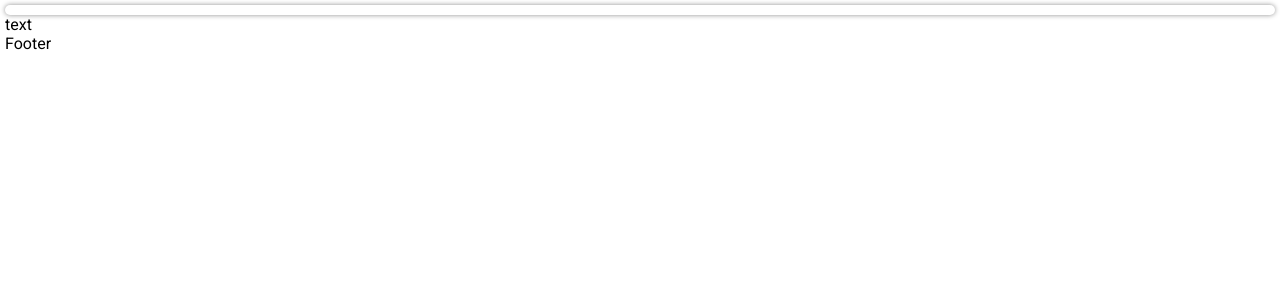
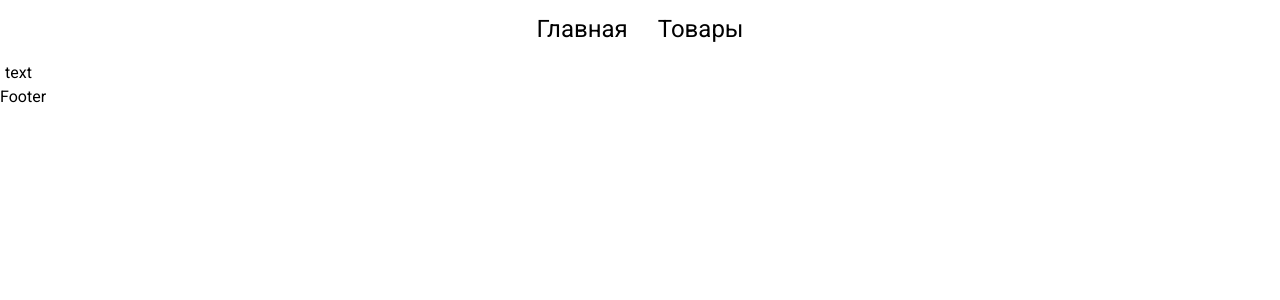
Before and after one commit to Arteminariy/sneakers, a Next.js app in the folder client/: page / in a window 1280 px wide. Shown: the top 300 px of the page. Built offline with nearby package versions, Linux system fonts and the light colour scheme.

Commit message:
Сделал header

```diff
--- a/client/app/globals.scss
+++ b/client/app/globals.scss
@@ -3,8 +3,14 @@
 	padding: 0;
 	margin: 0;
 }
+:root {
+	--shadow: 0px 0px 5px #8f8f8f;
+	--dark-shadow: 0px 0px 5px #535353;
+}
 .container {
 	max-width: 1600px;
 	margin: 0 auto;
 	padding: 5px;
+	display: flex;
+	flex-direction: row;
 }
--- a/client/app/layout.tsx
+++ b/client/app/layout.tsx
@@ -1,9 +1,9 @@
-import Footer from '@/components/Footer/Footer';
-import Header from '@/components/Header/Header';
+import Footer from '@components/Footer/Footer';
+import Header from '@components/Header/Header';
 import type { Metadata } from 'next';
 import { Roboto } from 'next/font/google';
 import './globals.scss';
-import Aside from '@/components/Aside/Aside';
+import Aside from '@components/Aside/Aside';
 
 const inter = Roboto({
 	weight: '400',
@@ -27,12 +27,12 @@ export default function RootLayout({
 	return (
 		<html lang="ru">
 			<body className={inter.className}>
+				<Header />
 				<div className="container">
-					<Header />
 					<Aside />
 					<main>{children}</main>
-					<Footer />
 				</div>
+				<Footer />
 			</body>
 		</html>
 	);
--- a/client/components/Header/Header.module.scss
+++ b/client/components/Header/Header.module.scss
@@ -1,7 +1,10 @@
 .header {
 	width: 100%;
-	padding: 5px;
-	border-radius: 5px;
 	background-color: #fff;
-    box-shadow: 0px 0px 5px #8f8f8f;
+	display: flex;
+	flex-direction: row;
+	justify-content: center;
 }
+.nav {
+	display: flex;
+}
--- a/client/components/Header/Header.tsx
+++ b/client/components/Header/Header.tsx
@@ -1,5 +1,6 @@
 import { FC } from 'react'
 import styles from './Header.module.scss'
+import NavButton from '../NavButton/NavButton'
 
 interface IHeaderProps {}
 
@@ -7,7 +8,8 @@ const Header: FC<IHeaderProps> = () => {
 	return (
 		<header className={styles.header}>
 			<nav className={styles.nav}>
-
+				<NavButton link='/'>Главная</NavButton>
+				<NavButton link='/products'>Товары</NavButton>
 			</nav>
 			<div className={styles.profileContainer}>
 
--- /dev/null
+++ b/client/components/NavButton/NavButton.module.scss
@@ -0,0 +1,13 @@
+.navButton {
+	background-color: #fff;
+	padding: 15px;
+	box-sizing: border-box;
+	font-size: 1.5em;
+	text-decoration: none;
+	color: #000;
+
+	&:hover {
+		padding-bottom: 8px;
+		border-bottom: 2px solid #000;
+	}
+}
--- /dev/null
+++ b/client/components/NavButton/NavButton.tsx
@@ -0,0 +1,18 @@
+import { FC } from 'react'
+import styles from './NavButton.module.scss'
+import Link from 'next/link';
+
+interface INavButtonProps {
+	children: React.ReactNode;
+	link: string;
+}
+
+const NavButton: FC<INavButtonProps> = ({children, link}) => {
+	return (
+		<Link href={link} className={styles.navButton}>
+			{children}
+		</Link>
+	)
+}
+
+export default NavButton
--- a/client/tsconfig.json
+++ b/client/tsconfig.json
@@ -20,7 +20,9 @@
       }
     ],
     "paths": {
-      "@/*": ["./*"]
+      "@/*": ["./*"],
+      "@types/*": ["./types/*"],
+      "@components/*": ["./components/*"]
     }
   },
   "include": ["next-env.d.ts", "**/*.ts", "**/*.tsx", ".next/types/**/*.ts"],
```
